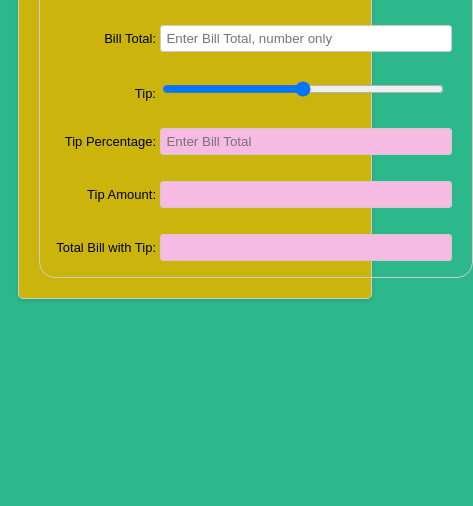
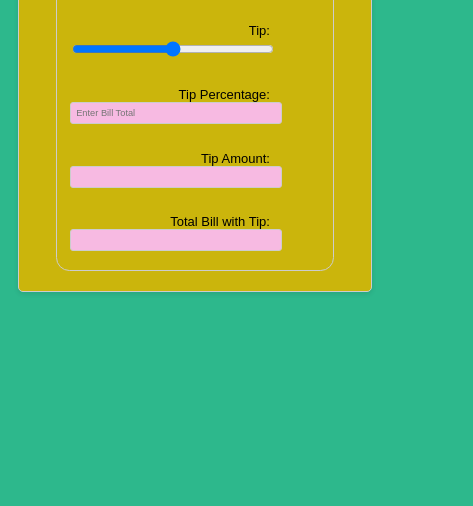
Before and after one commit to yhuang131/yhuang131_lab3.github.io, a plain HTML site: page index.html in a window 390 px wide. Shown: the part 338-844 px from the top of the page, 473 px wide, since content can reach past the window. Drawn offline with Linux system fonts and the light colour scheme.

Commit message:
style renew

```diff
--- a/style.css
+++ b/style.css
@@ -93,4 +93,24 @@ input[disabled] {
     .container {
         width: 80%;
     }
+
+    form {
+        width: 80%;
+    }
+    input[type="text"] {
+        width: 80%;
+        font-size: smaller;
+    }
+
+    input[type="range"] {
+        width: 80%;
+    }
+    label {
+        width: 80%;
+    }
+
+    p, h1, div {
+        font-size: smaller;
+        margin-bottom: 0.5em;
+    }
 }
```
